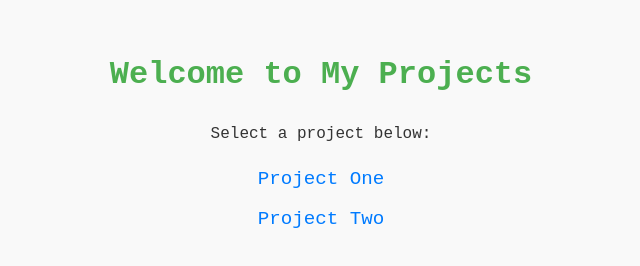
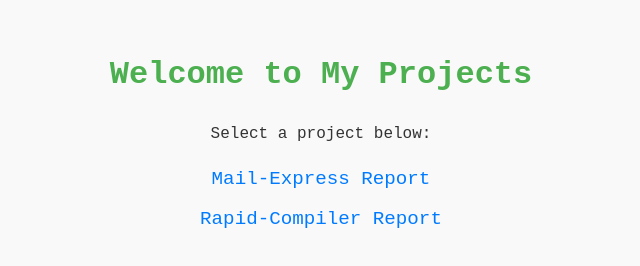
Before and after one commit to immortalWebDev/web-vitals-reports, a plain HTML site: page index.html in a window 1280 px wide. Shown: the whole page, without its empty margins (319-959 px from the left). Drawn offline with Linux system fonts and the light colour scheme.

Commit message:
Added mail exp

```diff
--- a/index.html
+++ b/index.html
@@ -39,8 +39,8 @@
     <h1>Welcome to My Projects</h1>
     <p>Select a project below:</p>
     <ul>
-        <li><a href="./rapidCompiler/rapidCompiler.html">Project One</a></li>
-        <li><a href="./projectTwo/index.html">Project Two</a></li>
+        <li><a href="./mailExpress/mailExpress.html">Mail-Express Report</a></li>
+        <li><a href="./rapidCompiler/rapidCompiler.html">Rapid-Compiler Report</a></li>
     </ul>
 </body>
 </html>
```
